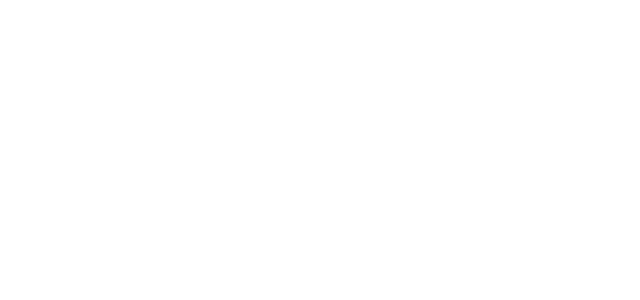
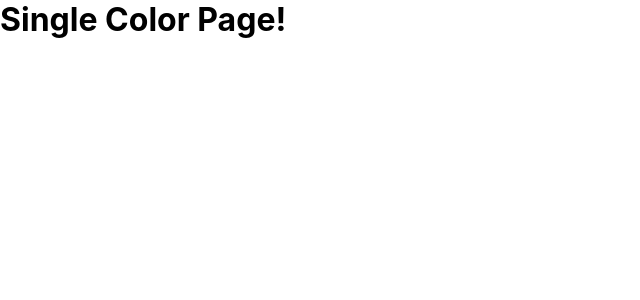
Before and after one commit to mvximenko/flat-ui-colors, a React (Create React App) app: page /palette/flat-ui-colors-american/americanriver in a window 1280 px wide. Shown: the top 300 px of the page, without its empty margins (0-640 px from the left). Built offline with nearby package versions, Linux system fonts and the light colour scheme.

Commit message:
Add Link to ColorBox and Add Route

```diff
--- a/src/App.js
+++ b/src/App.js
@@ -33,6 +33,11 @@ class App extends Component {
             />
           )}
         />
+        <Route
+          exact
+          path='/palette/:paletteId/:colorId'
+          render={() => <h1>Single Color Page!</h1>}
+        />
       </Switch>
   //    <div>
   //     <Palette palette={generatePalette(seedColors[4])}_ />
--- a/src/ColorBox.js
+++ b/src/ColorBox.js
@@ -1,5 +1,6 @@
 import React, { Component } from 'react';
 import { CopyToClipboard } from 'react-copy-to-clipboard';
+import { Link } from 'react-router-dom';
 import './ColorBox.css';
 
 class ColorBox extends Component {
@@ -33,7 +34,9 @@ class ColorBox extends Component {
             </div>
             <button className='copy-button'>Copy</button>
           </div>
-          <span className='see-more'>More</span>
+          <Link to='/' onClick={e => e.stopPropagation()}>
+            <span className='see-more'>More</span>
+          </Link>
         </div>
       </CopyToClipboard>
     )
```
